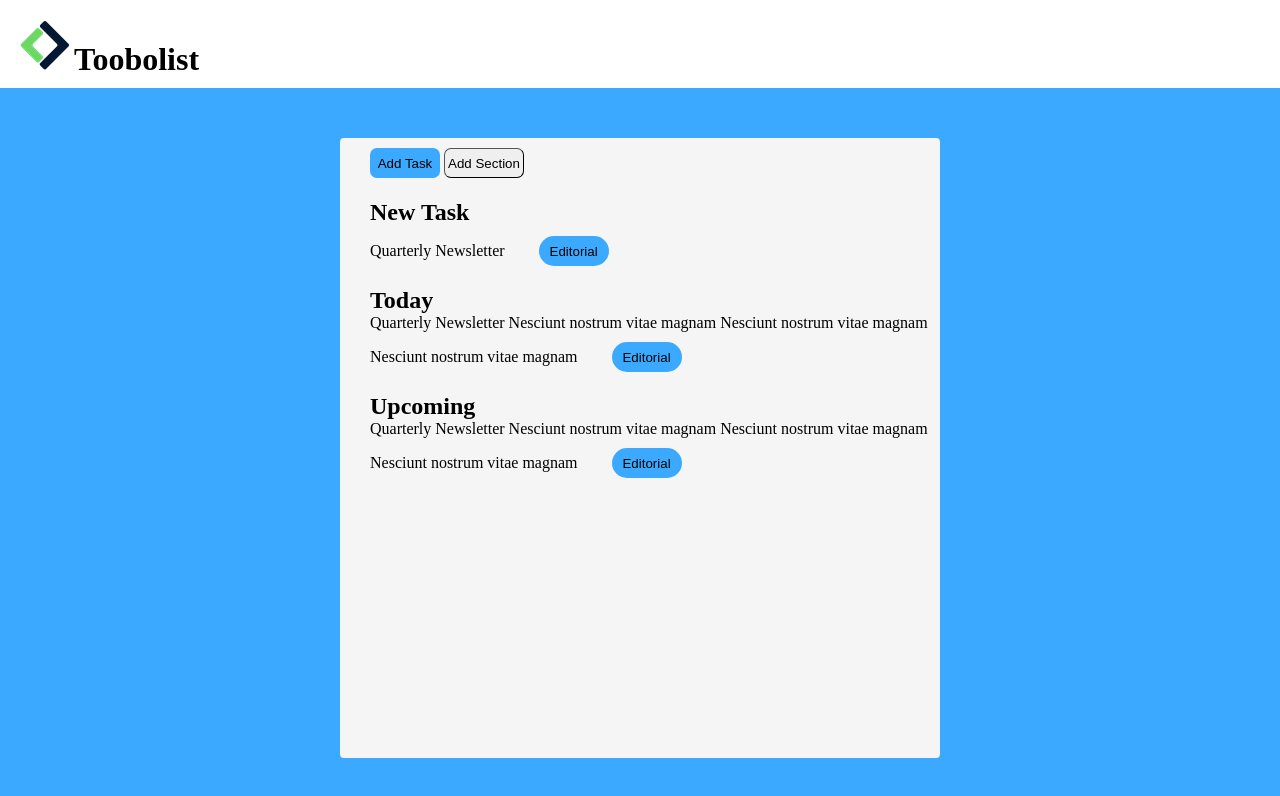
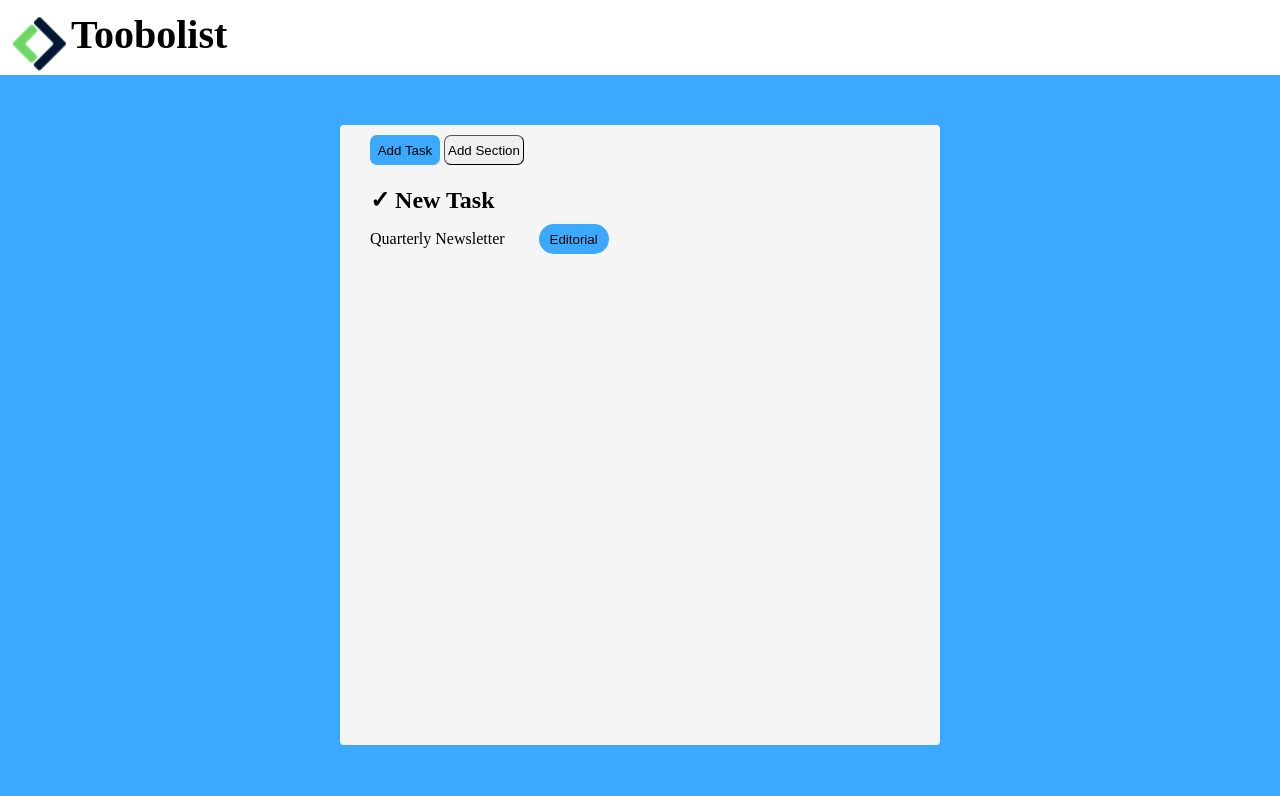
Before and after one commit to AlessioLaudicina/html-css-toboolist, a plain HTML site: page index.html in a window 1280 px wide. Drawn offline with Linux system fonts and the light colour scheme.

Commit message:
new task section

```diff
--- a/index.html
+++ b/index.html
@@ -13,9 +13,10 @@
 
         <div class="logo">
             <img src="Logo.png" alt="" class="logo">
+            <span class="title"> <strong>Toobolist</strong> </span>
+
 
         </div>
-        <h1 class="title">Toobolist</h1>
 
 
 
@@ -40,34 +41,13 @@
 
                 <div class="newtask">
                   <h2 class="title-container">New Task</h2>
-                  <p class="p-container">Quarterly Newsletter</p>
+                  <span class="p-container">Quarterly Newsletter</span>
                     <input type="button" value="Editorial" id="buttonblu">
 
                 </div>
 
-                 <div class="newtask">
-                  <h2 class="title-container">Today</h2>
-                  <p class="p-container">Quarterly Newsletter</p>
 
-                  <p class="p-container"> Nesciunt nostrum vitae magnam</p>
-                  <p class="p-container"> Nesciunt nostrum vitae magnam</p>
-                  <p class="p-container"> Nesciunt nostrum vitae magnam</p>
 
-                    <input type="button" value="Editorial" id="buttonblu">
-
-                </div>
-
-                <div class="newtask">
-                    <h2 class="title-container">Upcoming</h2>
-                    <p class="p-container">Quarterly Newsletter</p>
-
-                    <p class="p-container"> Nesciunt nostrum vitae magnam</p>
-                    <p class="p-container"> Nesciunt nostrum vitae magnam</p>
-                    <p class="p-container"> Nesciunt nostrum vitae magnam</p>
-
-                      <input type="button" value="Editorial" id="buttonblu">
-
-                  </div>
 
 
 
--- a/style.css
+++ b/style.css
@@ -11,7 +11,7 @@ body{
 
 header{
     background-color: #fff;
-    height: 55 px;
+    height: 75px;
     width: 100%;
     background-attachment: fixed;
 }
@@ -19,12 +19,17 @@ header{
 .title{
     display:inline-block;
     margin-bottom: 10px;
+    vertical-align: middle;
+    font-size: 40px;
 }
 
 .logo{
     display: inline-block;
-    padding-left: 10px;
-    padding-top: 10px;
+    padding-left: 6px;
+    padding-top: 8px;
+    height: 55px;
+    vertical-align: middle;
+
 }
 
 main{
@@ -42,6 +47,9 @@ main{
     width: 600px;
     height: 620px;
 }
+
+
+
 
 #button1{
     background-color:  rgb(59, 169, 255);
@@ -72,12 +80,13 @@ main{
     padding-top: 21px
 
 }
+.title-container::before{
+    content: '\2713';
+    padding-right: 5px;
+}
 
 
 
-.p-container{
-    display: inline-block;
-}
 
 
 #buttonblu{
```
